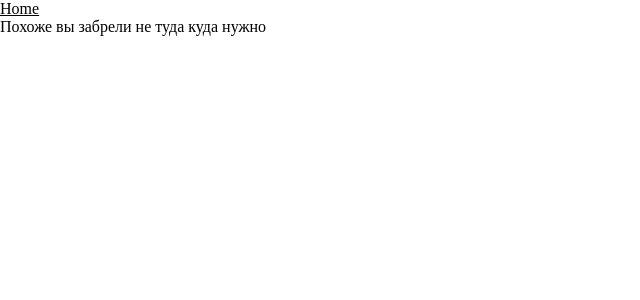
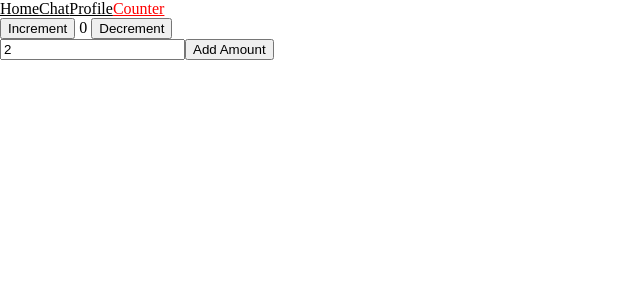
Before and after one commit to WolfManR/GeekBrainsReact, a React (Create React App) app in the folder study/: page /counter in a window 1280 px wide. Shown: the top 300 px of the page, without its empty margins (0-640 px from the left). Built offline with nearby package versions, Linux system fonts and the light colour scheme.

Commit message:
add counter with redux

```diff
--- a/study/src/App.js
+++ b/study/src/App.js
@@ -6,6 +6,7 @@
 import { ThemeProvider, createTheme } from "@mui/material/styles";
 import Profile from "./pages/Profile";
 import NotFound from "./pages/NotFound";
+import Counter from "./pages/Counter";
 
 const theme = createTheme({
   spacing: [0, 4, 8, 16],
@@ -38,6 +39,7 @@
         <Route path={"/"} element={<SiteLayout />}>
           <Route index element={<Site />} />
           <Route path={"/profile"} element={<Profile />} />
+          <Route path={"/counter"} element={<Counter />} />
         </Route>
         <Route path={"/chat"} element={<Chat />} />
         <Route path={"/chat/:chatId"} element={<Chat />} />
--- a/study/src/Layouts/SiteLayout.jsx
+++ b/study/src/Layouts/SiteLayout.jsx
@@ -9,6 +9,7 @@
               <CustomLink to={'/'}>Home</CustomLink>
               <CustomLink to={'/chat'}>Chat</CustomLink>
               <CustomLink to={'/profile'}>Profile</CustomLink>
+              <CustomLink to={'/counter'}>Counter</CustomLink>
           </header>
 
           <main><Outlet/></main>
--- a/study/src/index.js
+++ b/study/src/index.js
@@ -3,12 +3,16 @@
 import { BrowserRouter } from "react-router-dom";
 import App from "./App";
 import reportWebVitals from "./reportWebVitals";
+import store from "./store/store";
+import { Provider } from "react-redux";
 
 const root = ReactDOM.createRoot(document.getElementById("root"));
 root.render(
   <React.StrictMode>
     <BrowserRouter>
-      <App />
+      <Provider store={store}>
+        <App />
+      </Provider>
     </BrowserRouter>
   </React.StrictMode>
 );
--- /dev/null
+++ b/study/src/pages/Counter.jsx
@@ -0,0 +1,50 @@
+import { useState } from 'react'
+import { useSelector, useDispatch } from 'react-redux'
+import {
+  decrement,
+  increment,
+  selectCount,
+  incrementByAmount,
+} from '../store/counterSlice'
+
+export default function Counter() {
+  const count = useSelector(selectCount)
+  const dispatch = useDispatch()
+  const [incrementAmount, setIncrementAmount] = useState('2')
+
+  return (
+    <div>
+      <div>
+        <button
+          aria-label="Increment value"
+          onClick={() => dispatch(increment())}
+        >
+          Increment
+        </button>
+
+        <span> {count} </span>
+
+        <button
+          aria-label="Decrement value"
+          onClick={() => dispatch(decrement())}
+        >
+          Decrement
+        </button>
+      </div>
+      <div>
+        <input
+          aria-label="Set increment amount"
+          value={incrementAmount}
+          onChange={(e) => setIncrementAmount(e.target.value)}
+        />
+        <button
+          onClick={() =>
+            dispatch(incrementByAmount(Number(incrementAmount) || 0))
+          }
+        >
+          Add Amount
+        </button>
+      </div>
+    </div>
+  )
+}
--- /dev/null
+++ b/study/src/store/counterSlice.js
@@ -0,0 +1,33 @@
+import { createSlice } from "@reduxjs/toolkit";
+
+export const counterSlice = createSlice({
+  name: "counter",
+  initialState: {
+    value: 0,
+  },
+  reducers: {
+    increment: (state) => {
+      // Redux Toolkit allows us to write "mutating" logic in reducers. It
+      // doesn't actually mutate the state because it uses the Immer library,
+      // which detects changes to a "draft state" and produces a brand new
+      // immutable state based off those changes
+      state.value += 1;
+    },
+    decrement: (state) => {
+      state.value -= 1;
+    },
+    incrementByAmount: (state, action) => {
+      state.value += action.payload;
+    },
+  },
+});
+
+// Action creators are generated for each case reducer function
+export const { increment, decrement, incrementByAmount } = counterSlice.actions;
+
+// The function below is called a selector and allows us to select a value from
+// the state. Selectors can also be defined inline where they're used instead of
+// in the slice file. For example: `useSelector((state) => state.counter.value)`
+export const selectCount = (state) => state.counter.value
+
+export default counterSlice.reducer;
--- /dev/null
+++ b/study/src/store/store.js
@@ -0,0 +1,9 @@
+import { configureStore } from "@reduxjs/toolkit";
+import counterReducer from "./counterSlice";
+
+export default configureStore({
+  reducer: {
+    counter: counterReducer,
+  },
+  devTools: true,
+});
```
